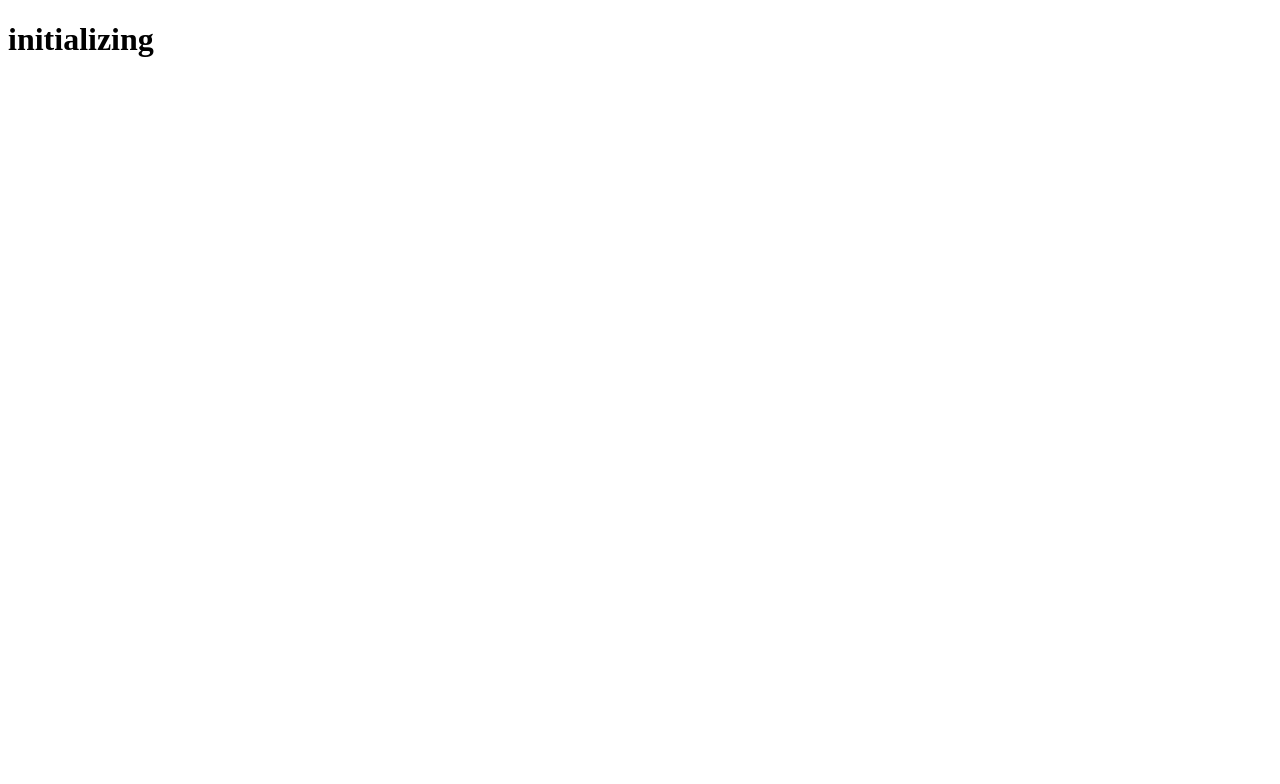
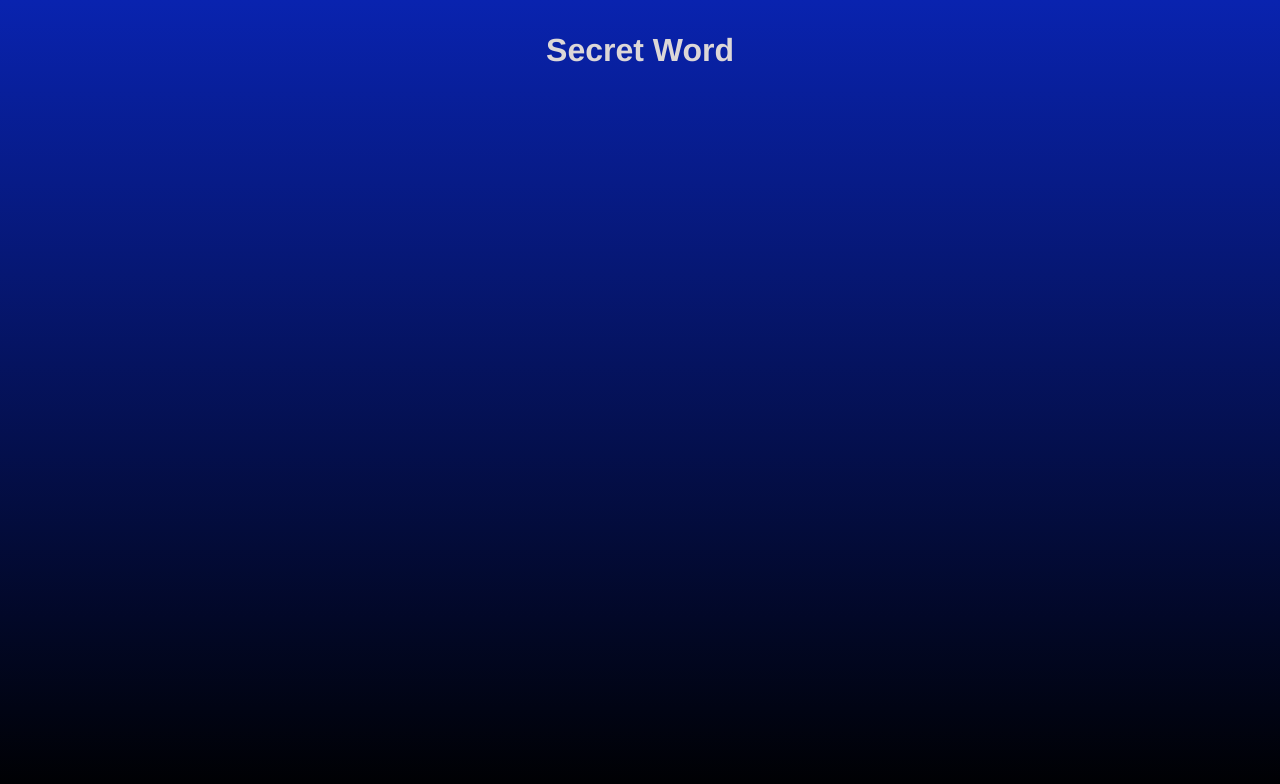
Before and after one commit to andrevitormb/React_Secret_Word, a React (Vite) app in the folder Secret_Word/: page / in a window 1280 px wide. Shown: the top 784 px of the page. Built offline with nearby package versions, Linux system fonts and the light colour scheme.

Commit message:
Implementing SASS

```diff
--- a/Secret_Word/src/App.jsx
+++ b/Secret_Word/src/App.jsx
@@ -5,7 +5,7 @@ function App() {
 
   return (
     <div className="App">
-      <h1>initializing</h1>
+      <h1>Secret Word</h1>
     </div>
   )
 }
--- a/Secret_Word/src/styles/components/app.sass
+++ b/Secret_Word/src/styles/components/app.sass
@@ -0,0 +1,5 @@
+@use '../mixins'
+
+.App
+    @include mixins.center
+    padding: 2rem
--- a/Secret_Word/src/styles/main.sass
+++ b/Secret_Word/src/styles/main.sass
@@ -0,0 +1,12 @@
+@use './variables'
+
+*
+    padding: 0
+    margin: 0
+    box-sizing: border-box
+    height: 100%
+
+body
+    font-family: 'Helvetica'
+    background: variables.$gradient
+    color: variables.$text-color
--- a/Secret_Word/src/styles/mixins.sass
+++ b/Secret_Word/src/styles/mixins.sass
@@ -0,0 +1,7 @@
+
+
+@mixin center
+    display: flex
+    justify-content: center
+    align-items: center
+    text-align: center
--- a/Secret_Word/src/styles/variables.sass
+++ b/Secret_Word/src/styles/variables.sass
@@ -0,0 +1,2 @@
+$gradient: linear-gradient(180deg, rgba(9,35,175, 1) 0%, rgba(0,0,0,1) 100% )
+$text-color: #dcd7d7
```
Also changed, not shown: Secret_Word/src/components/data/words.jsx (added, +10 -0 lines).
